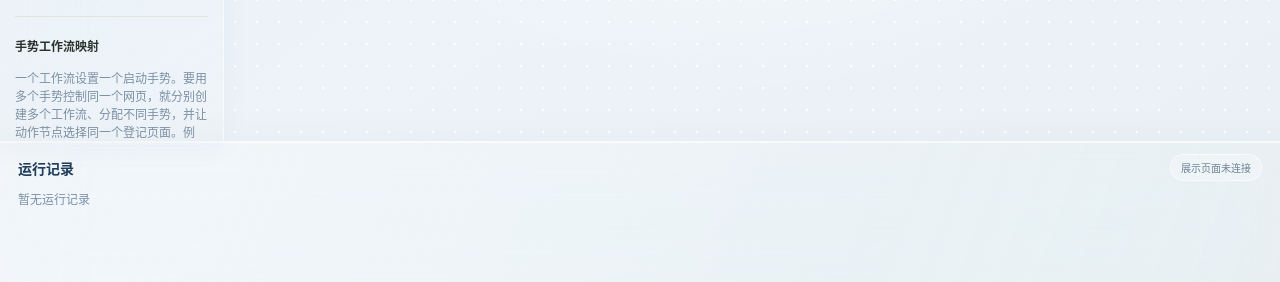
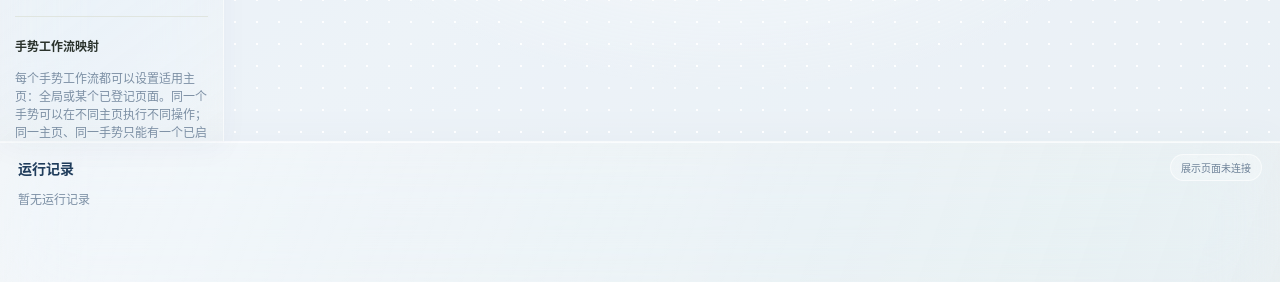
Before and after one commit to seele0413/gesture-recognition, a plain HTML site: page web/workflows.html in a window 1280 px wide. Shown: the part 493-775 px from the top of the page. Drawn offline with Linux system fonts and the light colour scheme; files that its build step writes are made by us from their sources; no server answers; files whose address does not match are found by name.

Commit message:
docs(workflows): clarify page-aware gesture mapping in editor

```diff
--- a/web/workflows.html
+++ b/web/workflows.html
@@ -76,7 +76,7 @@
         </div>
         <section class="gesture-workflow-panel" aria-labelledby="gestureWorkflowMapHeading">
           <div class="section-title"><h2 id="gestureWorkflowMapHeading">手势工作流映射</h2></div>
-          <p class="muted">一个工作流设置一个启动手势。要用多个手势控制同一个网页，就分别创建多个工作流、分配不同手势，并让动作节点选择同一个登记页面。例如：张开手掌播放视频、竖拇指增加音量、拇指向下减小音量。</p>
+          <p class="muted">每个手势工作流都可以设置适用主页：全局或某个已登记页面。同一个手势可以在不同主页执行不同操作；同一主页、同一手势只能有一个已启用工作流。一个工作流内可以串联多个动作节点，例如：promo 页张开手掌播放视频，竖拇指增加音量，拇指向下减小音量；factory 页张开手掌则可以展示工厂介绍。</p>
           <div id="gestureWorkflowMap" class="gesture-workflow-map" aria-live="polite">
             <p class="muted">正在读取手势工作流…</p>
           </div>
```
